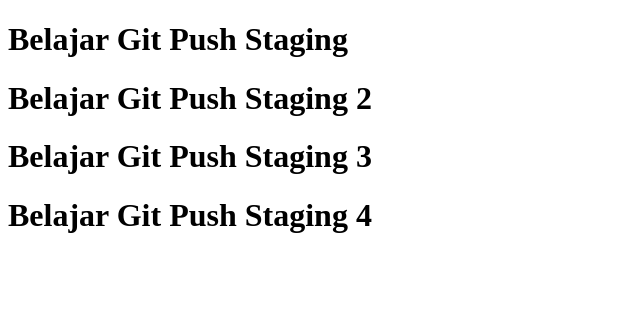
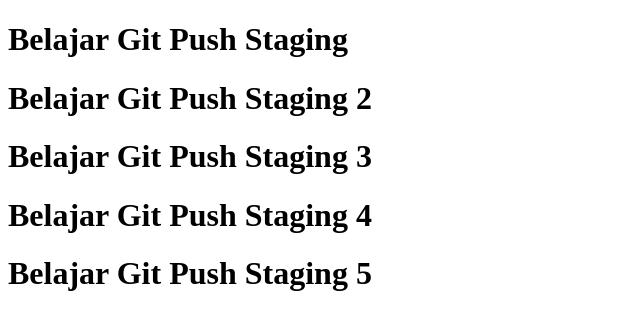
Before and after one commit to arminhasyim/belajar-niomic, a plain HTML site: page header.html in a window 1280 px wide. Shown: the whole page, without its empty margins (0-640 px from the left). Drawn offline with Linux system fonts and the light colour scheme.

Commit message:
Added element h1 staging 5

```diff
--- a/header.html
+++ b/header.html
@@ -9,5 +9,6 @@
     <h1>Belajar Git Push Staging 2</h1>
     <h1>Belajar Git Push Staging 3</h1>
     <h1>Belajar Git Push Staging 4</h1>
+    <h1>Belajar Git Push Staging 5</h1>
   </body>
 </html>
```
